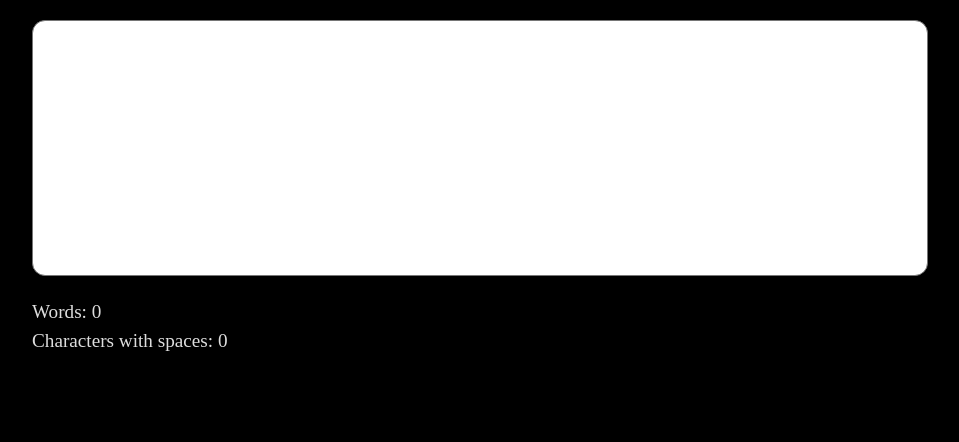
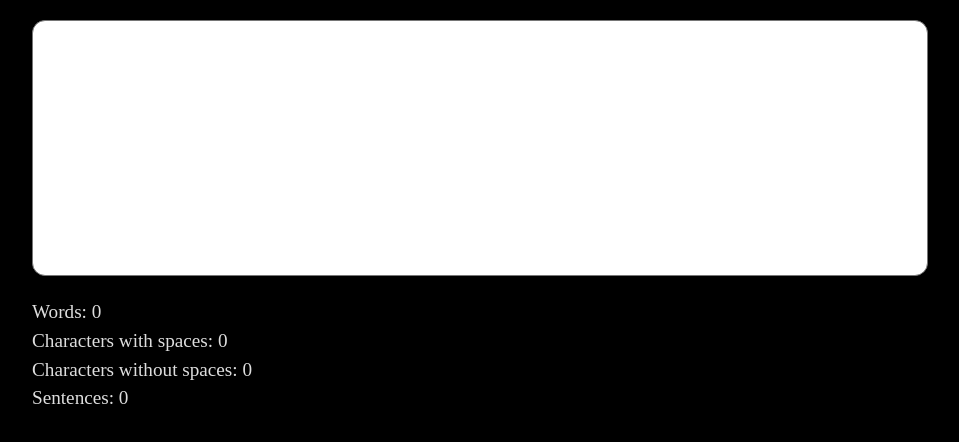
Before and after one commit to samuel-soltys/text-analyser-nextjs, a Next.js app: page / in a window 1280 px wide. Shown: the top 442 px of the page, without its empty margins (160-1119 px from the left). Built offline with nearby package versions, Linux system fonts and the light colour scheme.

Commit message:
Counter count better, Sentence count

```diff
--- a/src/pages/index.tsx
+++ b/src/pages/index.tsx
@@ -23,6 +23,18 @@ const Home: NextPage = () => {
     function countCharacters(str: String) {
         return str.length;
     }
+    function countCharactersNoSpace(str: String) {
+        var regex = /\S/g;
+        var matches = str.split(regex);
+        return matches ? matches.length - 1 : 0;
+    }
+
+    // Sentences
+    function countSentences(str: String) {
+        var regex = /[\p{L}0-9-')]+[.?!]/gu;
+        var sentences = str.match(regex);
+        return sentences ? sentences.length : 0;
+    }
 
     return (
         <section>
@@ -31,6 +43,8 @@ const Home: NextPage = () => {
             <br />
             <p>Words: {countWords(text)}</p>
             <p>Characters with spaces: {countCharacters(text)}</p>
+            <p>Characters without spaces: {countCharactersNoSpace(text)}</p>
+            <p>Sentences: {countSentences(text)}</p>
         </section>
     );
 };
```
